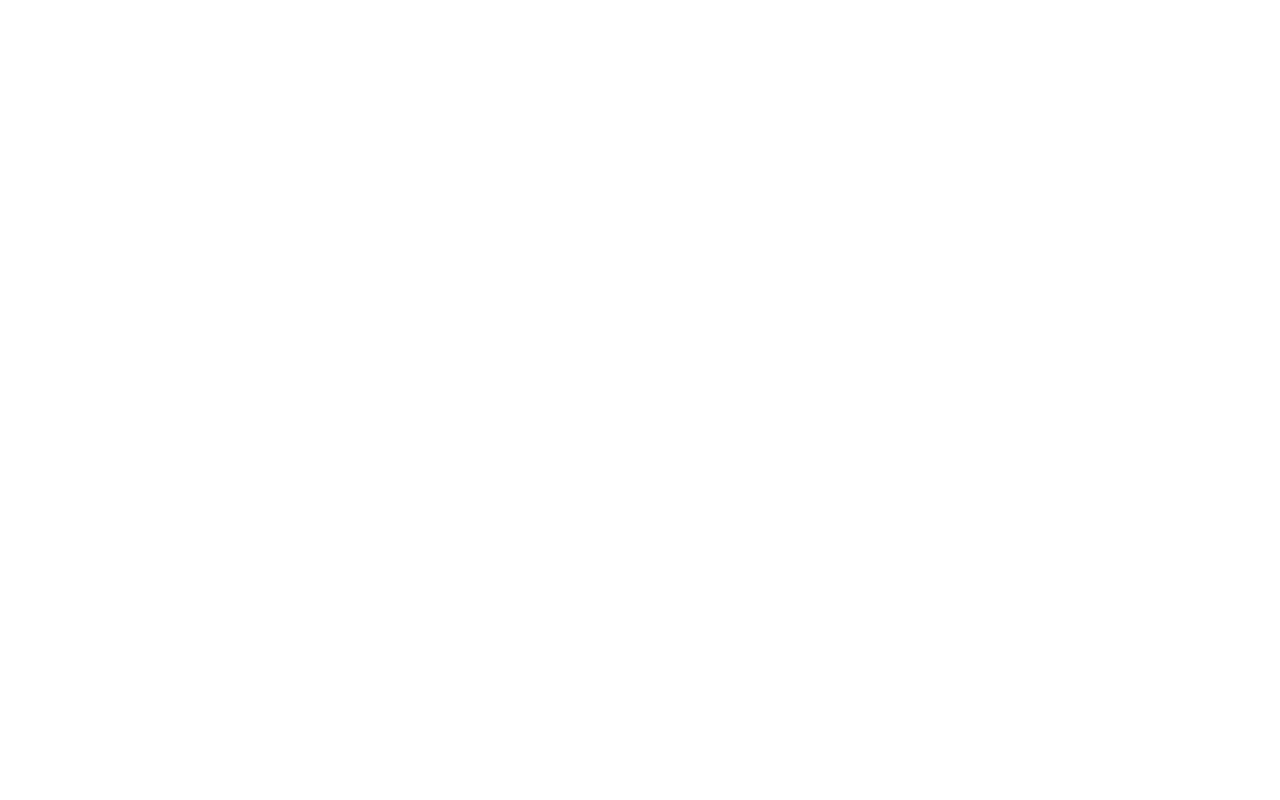
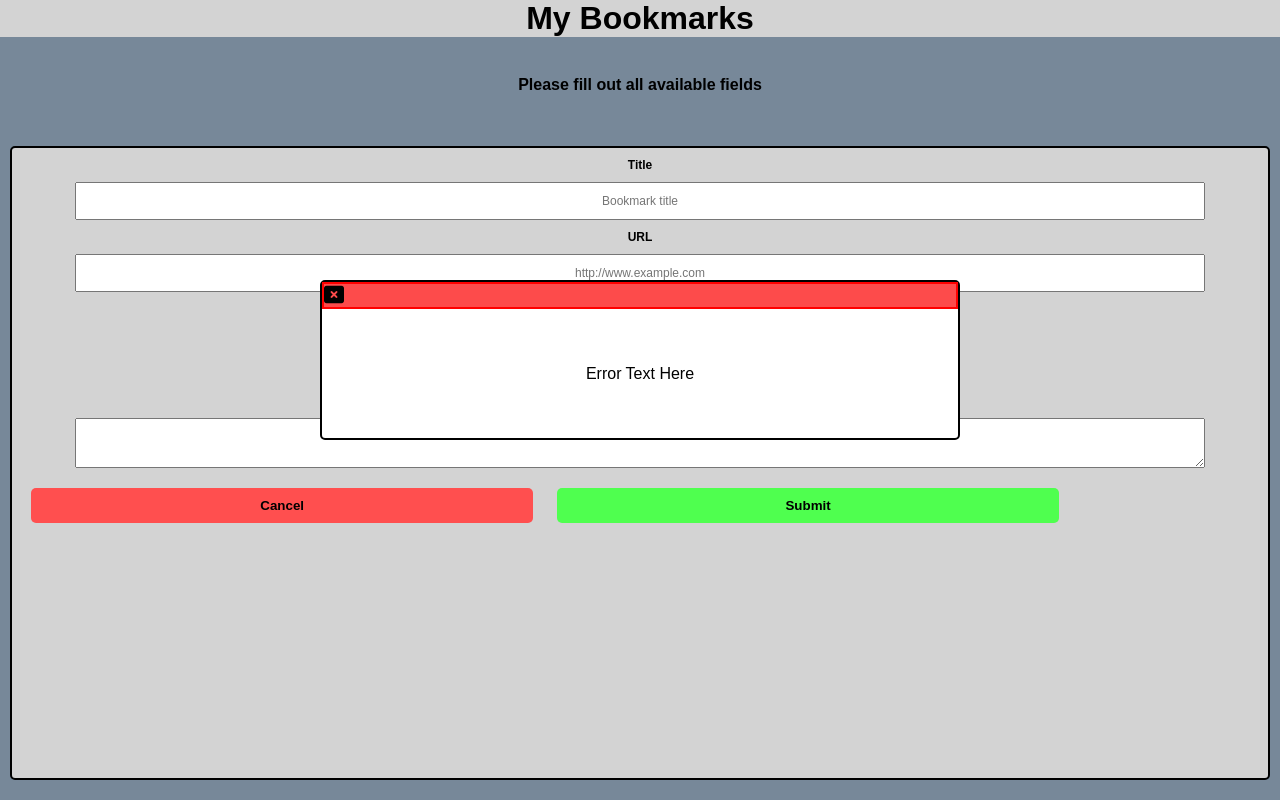
Before and after one commit to thinkful-ei-quail/JohnB-bookmarks-app, a website built with webpack: page src/Wireframes/form-error.html in a window 1280 px wide. Built offline with nearby package versions, Linux system fonts and the light colour scheme.

Commit message:
built out error wireframe

```diff
--- a/src/Wireframes/form-error.html
+++ b/src/Wireframes/form-error.html
@@ -1,11 +1,43 @@
 <!DOCTYPE html>
 <html lang="en">
+
 <head>
     <meta charset="UTF-8">
     <meta name="viewport" content="width=device-width, initial-scale=1.0">
     <title>Document</title>
+    <script src="https://kit.fontawesome.com/ea23300516.js" crossorigin="anonymous"></script>
 </head>
+
 <body>
+    <div class="header">
+        <h1>My Bookmarks</h1>
+    </div>
+    <div class="main-content">
+        <div class="add-bookmark-subheader"><h4>Please fill out all available fields</h2></div>
+        <div class="add-bookmark-container">
+            <form class="add-bookmark-form">
+                <label class="add-form-label" for="title">Title</label>
+                <input class="add-form-input" type="text" id="title" placeholder="Bookmark title" name="title" required/>
+                <label class="add-form-label" for="url">URL</label>
+                <input class="add-form-input" type="url" id="url" placeholder="http://www.example.com" name="url" required/>
+                <label for="rating" class="add-form-label">Rating</label>
+                <select class="add-form-input" name="rating" id="rating">
+                    <option value="1">1 Star</option>
+                    <option value="2">2 Stars</option>
+                    <option value="3">3 Stars</option>
+                    <option value="4">4 Stars</option>
+                    <option value="5">5 Stars</option>
+                </select>
+                <label for="description" class="add-form-label">Description</label>
+                <textarea class="add-form-input" name="description" id="description" ></textarea>
+                <button class="js-cancel-add add-form-button cancel-btn">Cancel</button>
+                <button class="js-submit-add add-form-button submit-btn" type="submit">Submit</button>
+            </form>
+            <div class="js-error-box error-box"><div class="js-close-error-button close-error-button"><i class="fas fa-window-close"></i></div><div class="error-text">Error Text Here</div></div>
 
+        </div>
+    </div>
+    <footer></footer>
 </body>
+
 </html>
--- a/src/Wireframes/style.css
+++ b/src/Wireframes/style.css
@@ -186,3 +186,44 @@ footer {
     border: none;
     border-radius: 5px;
 }
+
+/* Error Box */
+
+
+
+.error-box {
+    display: flex;
+    flex-direction: column;
+    position: absolute;
+    bottom: 45%;
+    left: 25%;
+
+    width: 50%;
+    height: 20%;
+    background-color: white;
+    border: 2px solid black;
+    border-radius: 5px;
+
+}
+
+.error-text {
+    align-self: center;
+    justify-items: center;
+    margin: auto;
+}
+
+.close-error-button {
+    align-self: flex-end;
+    background-color: rgb(253, 75, 75);
+    border: 2px solid red;
+
+    width: 100%;
+    margin-left: 10px;
+    padding: 0;
+    font-size: 20px;
+}
+
+i.fa-window-close:hover {
+    cursor: pointer;
+    text-align: right;
+}
--- a/webpack.config.js
+++ b/webpack.config.js
@@ -9,7 +9,7 @@ module.exports = {
   mode: 'development',
   plugins: [
     new HtmlWebpackPlugin({
-      template: './src/Wireframes/expanded.html',
+      template: './src/Wireframes/form-error.html',
     })
   ],
   module: {
```
